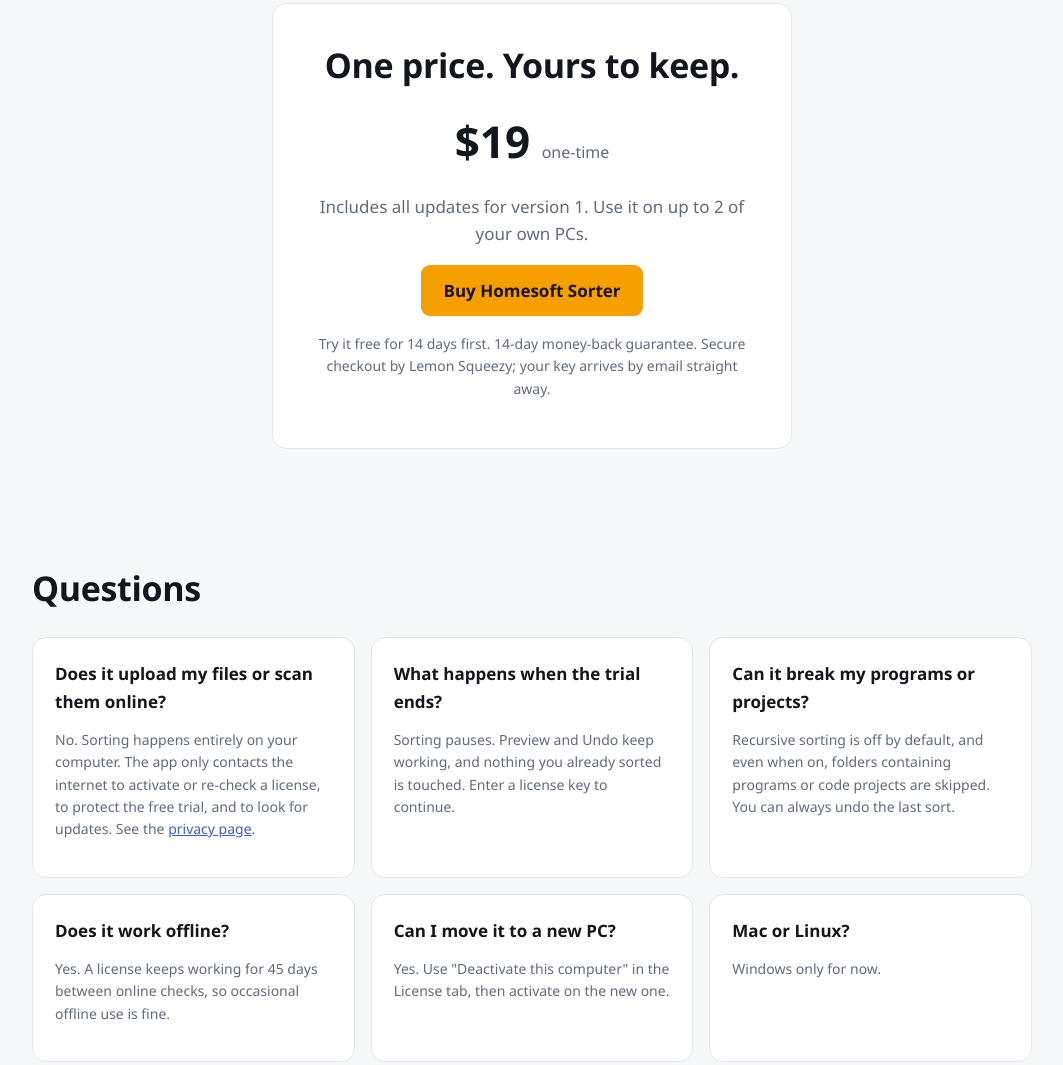
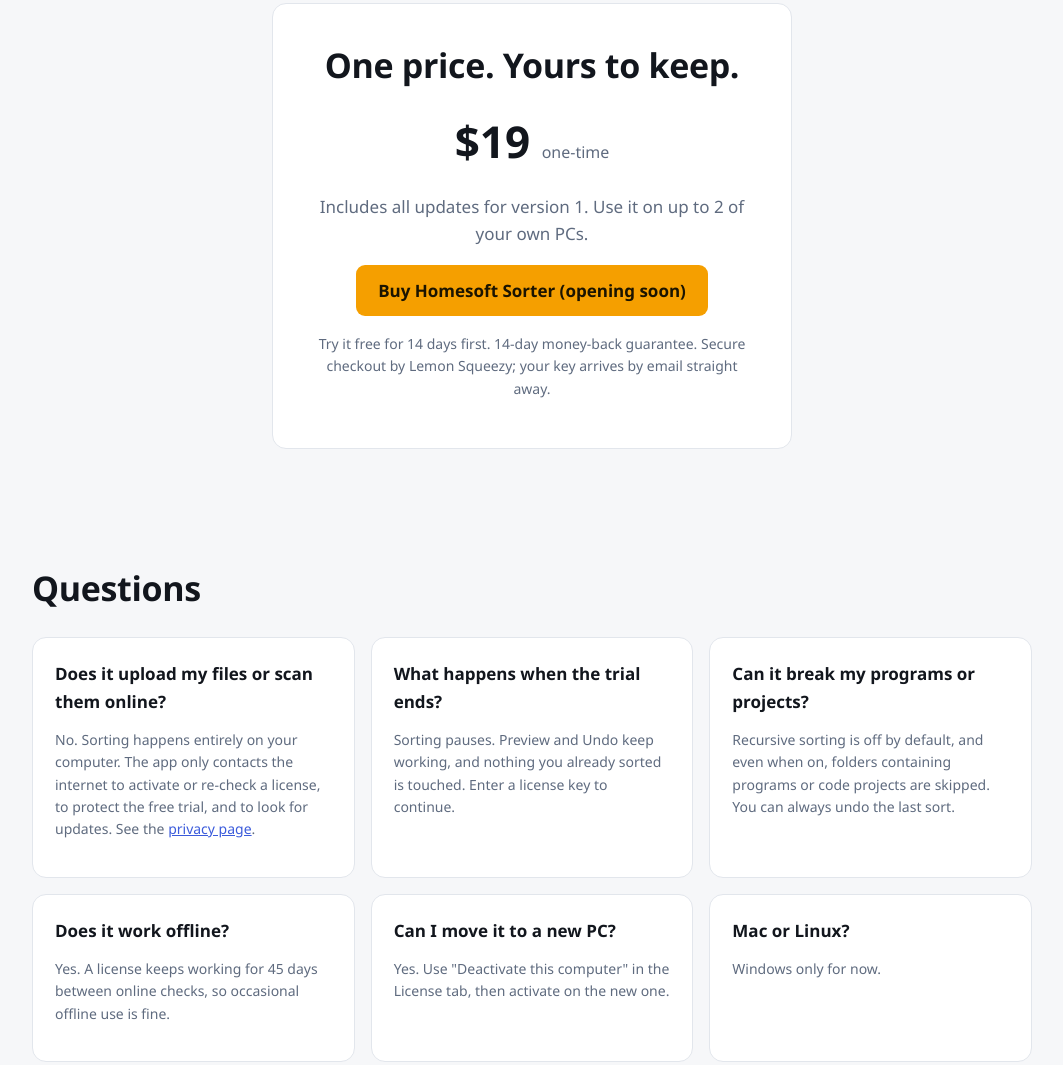
Before and after one commit to ocojocaru/homesoft-sorter, a plain HTML site: page docs/index.html in a window 1280 px wide. Shown: the part 1571-2636 px from the top of the page, without its empty margins (108-1171 px from the left). Drawn offline with Linux system fonts and the light colour scheme.

Commit message:
Buy button: opening soon

```diff
--- a/docs/index.html
+++ b/docs/index.html
@@ -77,7 +77,7 @@
     <h2>One price. Yours to keep.</h2>
     <p style="font-size:44px;font-weight:800;margin:.1em 0">$19 <span class="muted" style="font-size:16px;font-weight:400">one-time</span></p>
     <p class="muted">Includes all updates for version 1. Use it on up to 2 of your own PCs.</p>
-    <p><a class="btn accent" href="https://homesoft.lemonsqueezy.com/checkout/buy/15488915-6113-4abe-bc7d-d0099ded9eea">Buy Homesoft Sorter</a></p>
+    <p><a class="btn accent" href="mailto:ocojocaru@gmail.com?subject=Homesoft%20Sorter%20-%20notify%20me%20when%20it%20opens">Buy Homesoft Sorter (opening soon)</a></p>
     <p class="muted small">Try it free for 14 days first. 14-day money-back guarantee. Secure checkout by Lemon Squeezy; your key arrives by email straight away.</p>
   </div>
 </section>
```
